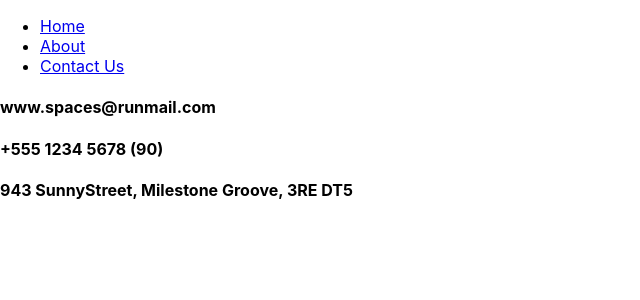
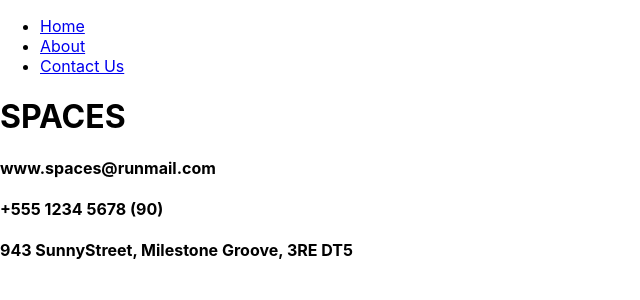
Before and after one commit to VioletViolaVi/Learning_React, a React (Create React App) app in the folder learning_react/: page / in a window 1280 px wide. Shown: the top 300 px of the page, without its empty margins (0-640 px from the left). Built offline with nearby package versions, Linux system fonts and the light colour scheme.

Commit message:
Organise files in new folders.

```diff
--- a/learning_react/src/App.js
+++ b/learning_react/src/App.js
@@ -1,11 +1,13 @@
 import React from "react";
-import Header from './myComponents/Header';
-import Footer from './myComponents/Footer';
+import Header from './myComponents/HeaderContents/Header';
+import Footer from './myComponents/FooterContents/Footer';
+import Main from "./myComponents/MainContents/Main";
 
 function App() {
   return (
     <React.StrictMode>
       <Header />
+      <Main />
       <Footer />
     </React.StrictMode>
   );
--- a/learning_react/src/myComponents/MainContent.js
+++ b/learning_react/src/myComponents/MainContents/Main.js
@@ -1,11 +1,11 @@
 import React from "react";
 
-function MainContent() {
+function Main() {
     return (
         <main>
-
+            <h1>SPACES</h1>
         </main>
     )
 }
 
-export default MainContent;
+export default Main;
```
Also changed, not shown: learning_react/src/myComponents/FooterContents/Address.js (renamed from learning_react/src/myComponents/Address.js), learning_react/src/myComponents/FooterContents/Email.js (renamed from learning_react/src/myComponents/Email.js), learning_react/src/myComponents/FooterContents/Footer.js (renamed from learning_react/src/myComponents/Footer.js), learning_react/src/myComponents/FooterContents/PhoneNumber.js (renamed from learning_react/src/myComponents/PhoneNumber.js), learning_react/src/myComponents/HeaderContents/Header.js (renamed from learning_react/src/myComponents/Header.js), learning_react/src/myComponents/HeaderContents/Navbar.js (renamed from learning_react/src/myComponents/Navbar.js).
